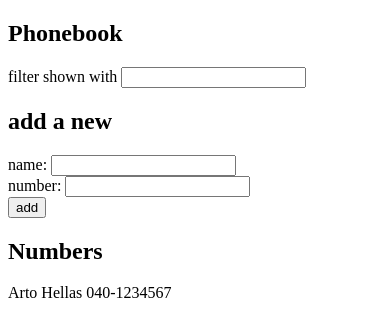
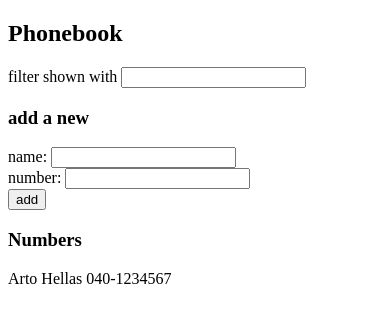
Before and after one commit to raduilie/fullstackopen, a React (Vite) app in the folder part2/phonebook/: page / in a window 390 px wide. Shown: the top 336 px of the page. Built offline with nearby package versions, Linux system fonts and the light colour scheme.

Commit message:
Exercise 2.10 - phonebook step 5

```diff
--- a/part2/phonebook/src/App.jsx
+++ b/part2/phonebook/src/App.jsx
@@ -1,4 +1,7 @@
 import { useState } from 'react'
+import Filter from './components/Filter'
+import PersonForm from './components/PersonForm'
+import Persons from './components/Persons'
 
 const App = () => {
   const [persons, setPersons] = useState([
@@ -45,19 +48,16 @@ const App = () => {
   return (
     <div>
       <h2>Phonebook</h2>
-      <form onSubmit={filterPersons}>
-        <div>filter shown with <input value={nameFilter} onChange={handleNameFilterChange}></input></div>
-      </form>
-      <h2>add a new</h2>
-      <form onSubmit={addPerson}>
-        <div>name: <input value={newName} onChange={handleNameChange}/></div>
-        <div>number: <input value={newNumber} onChange={handleNumberChange}/></div>
-        <div>
-          <button type="submit">add</button>
-        </div>
-      </form>
-      <h2>Numbers</h2>
-      {personsToShow.map((person) => <div key={person.id}>{person.name} {person.number}</div>)}
+      <Filter onSubmit={filterPersons} onChange={handleNameFilterChange} value={nameFilter} />
+      <h3>add a new</h3>
+      <PersonForm
+        onSubmit={addPerson}
+        nameValue={newName}
+        onChangeName={handleNameChange}
+        numberValue={newNumber}
+        onChangeNumber={handleNumberChange} />
+      <h3>Numbers</h3>
+      <Persons nameFilter={nameFilter} persons={persons} />
     </div>
   )
 }
--- /dev/null
+++ b/part2/phonebook/src/components/Filter.jsx
@@ -0,0 +1,9 @@
+const Filter = ({onSubmit, onChange, value}) => {
+    return (
+        <form onSubmit={onSubmit}>
+        <div>filter shown with <input value={value} onChange={onChange}></input></div>
+      </form>
+    )
+}
+
+export default Filter
--- /dev/null
+++ b/part2/phonebook/src/components/PersonForm.jsx
@@ -0,0 +1,13 @@
+const PersonForm = ({onSubmit, nameValue, onChangeName, numberValue, onChangeNumber}) => {
+    return (
+        <form onSubmit={onSubmit}>
+        <div>name: <input value={nameValue} onChange={onChangeName}/></div>
+        <div>number: <input value={numberValue} onChange={onChangeNumber}/></div>
+        <div>
+          <button type="submit">add</button>
+        </div>
+      </form>
+    )
+}
+
+export default PersonForm
--- /dev/null
+++ b/part2/phonebook/src/components/Persons.jsx
@@ -0,0 +1,11 @@
+const Persons = ({nameFilter, persons}) => {
+    const lcNameFilter = nameFilter.toLowerCase()
+    const personsToShow = nameFilter
+        ? persons.filter(person => person.name.toLowerCase().includes(lcNameFilter))
+        : persons
+    return (
+        personsToShow.map((person) => <div key={person.id}>{person.name} {person.number}</div>)
+    )
+}
+
+export default Persons
```
